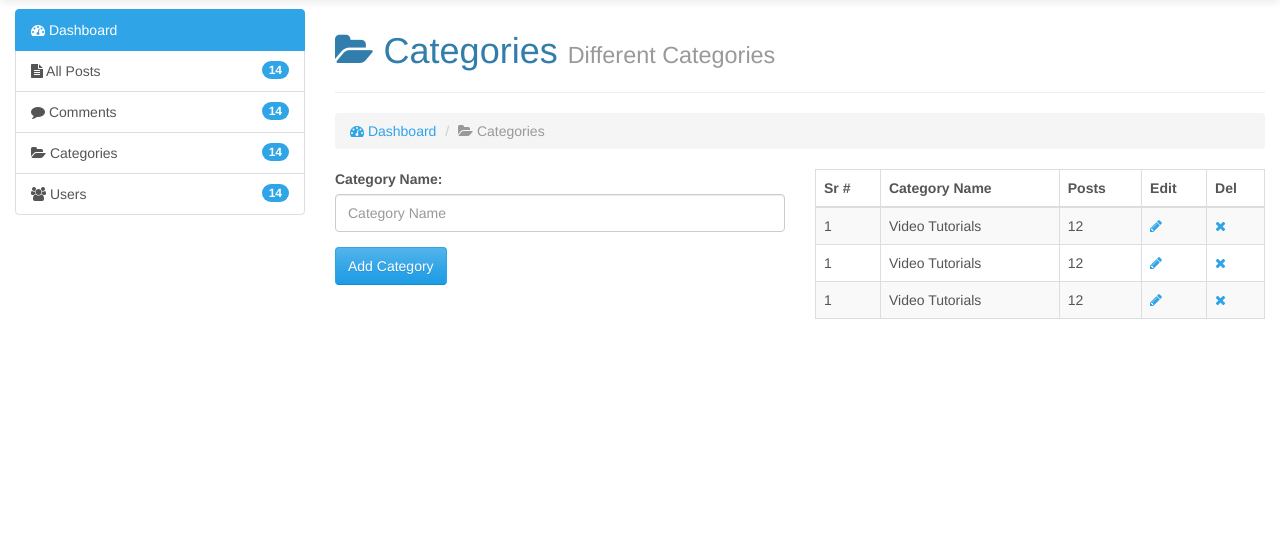
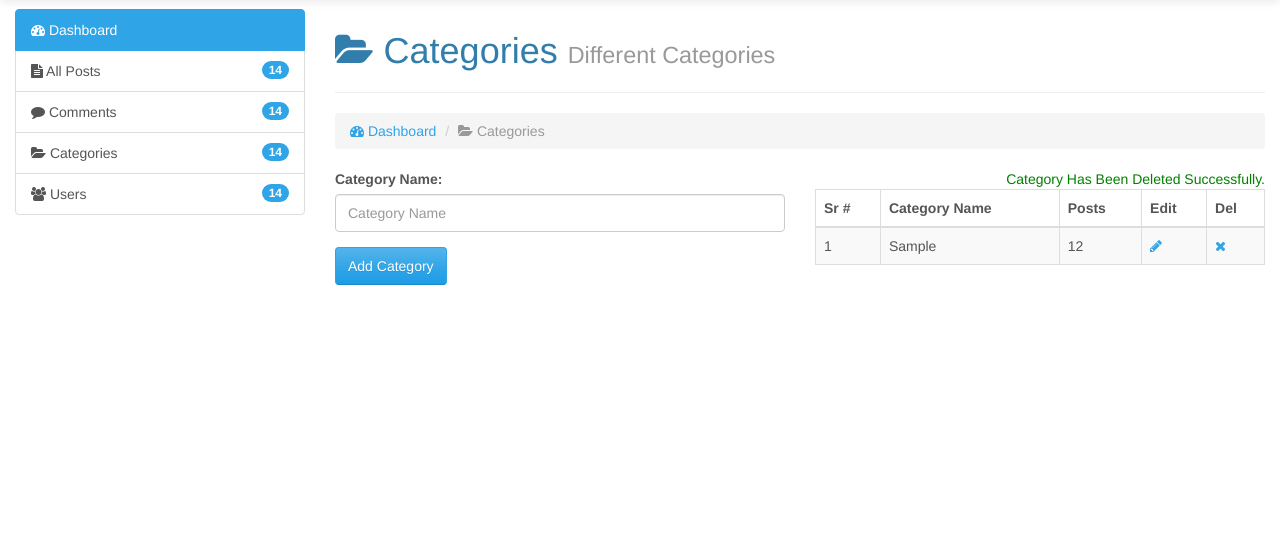
Before and after one commit to tuhindewan/Renewale-Blog, a PHP site: page /admin/categories.php?del=1 in a window 1280 px wide. Shown: the part 51-610 px from the top of the page. Run offline with PHP 8.4, Linux system fonts and the light colour scheme; the visitor is signed in with stand-in values (Sample User, id 1); tables that the repository leaves empty or names only in its code hold one stand-in row (values such as "Sample post").

Commit message:
create categories page

```diff
--- a/admin/categories.php
+++ b/admin/categories.php
@@ -6,8 +6,115 @@
 if (!isset($_SESSION['username'])) {
   header('Location:login.php');
 }
+else if (isset($_SESSION['username']) && $_SESSION['role']=='author') {
+  header('Location:index.php');
+}
+?>
+<?php
+
+if (isset($_POST['submit'])) {
+  $cat_name = strtolower($_POST['cat-name']);
+
+      $statement = $db->prepare("SELECT * FROM categories WHERE category = '$cat_name'");
+      $statement->execute();
+      $result = $statement->fetchAll(PDO::FETCH_ASSOC);
+      if ($result) {
+        $error_message = "Category Is Already Exist";
+      }
+      else
+      {
+        if (empty($cat_name)) {
+          $error_message = "Must Fill This Field.";
+        }
+        else
+        {
+          $statement = $db->prepare("INSERT INTO categories (category) values('$cat_name')");
+          $statement->execute();
+          if ($statement) {
+            $success_message = 'Category Has Been Added Successfully.';
+
+          }
+          else
+          {
+            $error_message = 'Category Has Not Been Added';
+          }
+
+          }
+      }
+
+}
+
+ ?>
+ <?php
+
+if (isset($_GET['edit'])) {
+  $edit_id = $_GET['edit'];
+}
+
+ ?>
+
+
+ <?php
+
+if (isset($_POST['update'])) {
+  $cat_name = strtolower($_POST['cat-name']);
+
+      $statement = $db->prepare("SELECT * FROM categories WHERE category = '$cat_name'");
+      $statement->execute();
+      $result = $statement->fetchAll(PDO::FETCH_ASSOC);
+      if ($result) {
+        $up_error = "Category Is Already Exist";
+      }
+      else
+      {
+        if (empty($cat_name)) {
+          $up_error = "Must Fill This Field.";
+        }
+        else
+        {
+          $statement = $db->prepare("UPDATE  `cms`.`categories` SET  `category` =  '$cat_name' WHERE  `categories`.`id` = $edit_id");
+          $statement->execute();
+          if ($statement) {
+            $up_message = 'Category Has Been Updated Successfully.';
+
+          }
+          else
+          {
+            $up_error = 'Category Has Not Been Updated';
+          }
+
+          }
+      }
+
+}
+
+
 
   ?>
+
+ <?php
+
+if (isset($_GET['del'])) {
+  $del_id = $_GET['del'];
+if (isset($_SESSION['username']) && $_SESSION['role']=='admin') {
+
+      $statement = $db->prepare("DELETE FROM categories WHERE id='$del_id'");
+      $statement->execute();
+      if ($statement) {
+        $del_success_message = "Category Has Been Deleted Successfully.";
+      }
+      else
+      {
+        $del_error_message = "Category Has Not Been Deleted.";
+      }
+}
+
+
+    }
+  ?>
+
+
+
   </head>
   <body>
   <div id="wrapper">
@@ -25,15 +132,68 @@ if (!isset($_SESSION['username'])) {
       </ol>
       <div class="row">
         <div class="col-md-6">
-          <form action="" method="">
+          <form action="" method="post">
             <div class="form-group">
               <label for="category">Category Name:</label>
-              <input type="text" name="" placeholder="Category Name" class="form-control">
+                <?php
+                      if(isset($error_message)) {echo "<span style='color:red;' class='pull-right'>$error_message</span>";}
+                      if(isset($success_message)) {echo "<span style='color:green;' class='pull-right'>$success_message</span>";}
+                ?>
+              <input type="text" name="cat-name" placeholder="Category Name" class="form-control">
             </div>
             <input type="submit" name="submit" value="Add Category" class="btn btn-primary">
           </form>
+
+          <?php
+
+            if (isset($_GET['edit'])) {
+              $edit_id = $_GET['edit'];
+
+                  $statement = $db->prepare("SELECT * FROM categories WHERE id = '$edit_id'");
+                  $statement->execute();
+                  $result = $statement->fetchAll(PDO::FETCH_ASSOC);
+                  if ($result) {
+                    foreach($result as $row){
+                      $up_category = $row['category'];
+                    }
+
+
+           ?>
+              <hr>
+        <form action="" method="post">
+            <div class="form-group">
+              <label for="category">Update Category Name:</label>
+                <?php
+                      if(isset($up_error)) {echo "<span style='color:red;' class='pull-right'>$up_error</span>";}
+                      if(isset($up_message)) {echo "<span style='color:green;' class='pull-right'>$up_message</span>";}
+                ?>
+              <input type="text" value="<?php echo $up_category;?>" name="cat-name" placeholder="Category Name" class="form-control">
+            </div>
+            <input type="submit" name="update" value="Update Category" class="btn btn-primary">
+        </form>
+        <?php
+             }
+            }
+             ?>
         </div>
         <div class="col-md-6">
+        <?php
+
+              $statement = $db->prepare("SELECT * FROM categories ORDER BY id DESC");
+              $statement->execute();
+              $result = $statement->fetchAll(PDO::FETCH_ASSOC);
+              if ($result) {
+
+         ?>
+              <?php
+
+
+           if(isset($del_error_message)) {echo "<span style='color:red;' class='pull-right'>$del_error_message</span>";}
+           if(isset($del_success_message)) {echo "<span style='color:green;' class='pull-right'>$del_success_message</span>";}
+
+
+          ?>
+
           <table class="table table-hover table-bordered table-striped">
             <thead>
               <tr>
@@ -45,29 +205,33 @@ if (!isset($_SESSION['username'])) {
               </tr>
             </thead>
             <tbody>
+            <?php
+
+              foreach($result as $row){
+                $category_id = $row['id'];
+                $category_name = $row['category'];
+
+
+             ?>
               <tr>
-                <td>1</td>
-                <td>Video Tutorials</td>
+                <td><?php echo $category_id; ?></td>
+                <td><?php echo ucfirst($category_name); ?></td>
                 <td>12</td>
-                <td><a href=""><i class="fa fa-pencil"></i></a></td>
-                <td><a href=""><i class="fa fa-times"></i></a></td>
-              </tr>
-                <tr>
-                <td>1</td>
-                <td>Video Tutorials</td>
-                <td>12</td>
-                <td><a href=""><i class="fa fa-pencil"></i></a></td>
-                <td><a href=""><i class="fa fa-times"></i></a></td>
-              </tr>
-                <tr>
-                <td>1</td>
-                <td>Video Tutorials</td>
-                <td>12</td>
-                <td><a href=""><i class="fa fa-pencil"></i></a></td>
-                <td><a href=""><i class="fa fa-times"></i></a></td>
-              </tr>
+                <td><a href="categories.php?edit=<?php echo $category_id;?>"><i class="fa fa-pencil"></i></a></td>
+                <td><a href="categories.php?del=<?php echo $category_id;?>"><i class="fa fa-times"></i></a></td>
+                </tr>
+                <?php  } ?>
             </tbody>
           </table>
+          <?php
+
+                          }
+              else
+              {
+                echo "<center><h3>No Category Available</h3></center>";
+              }
+
+           ?>
         </div>
       </div>
     </div>
```
